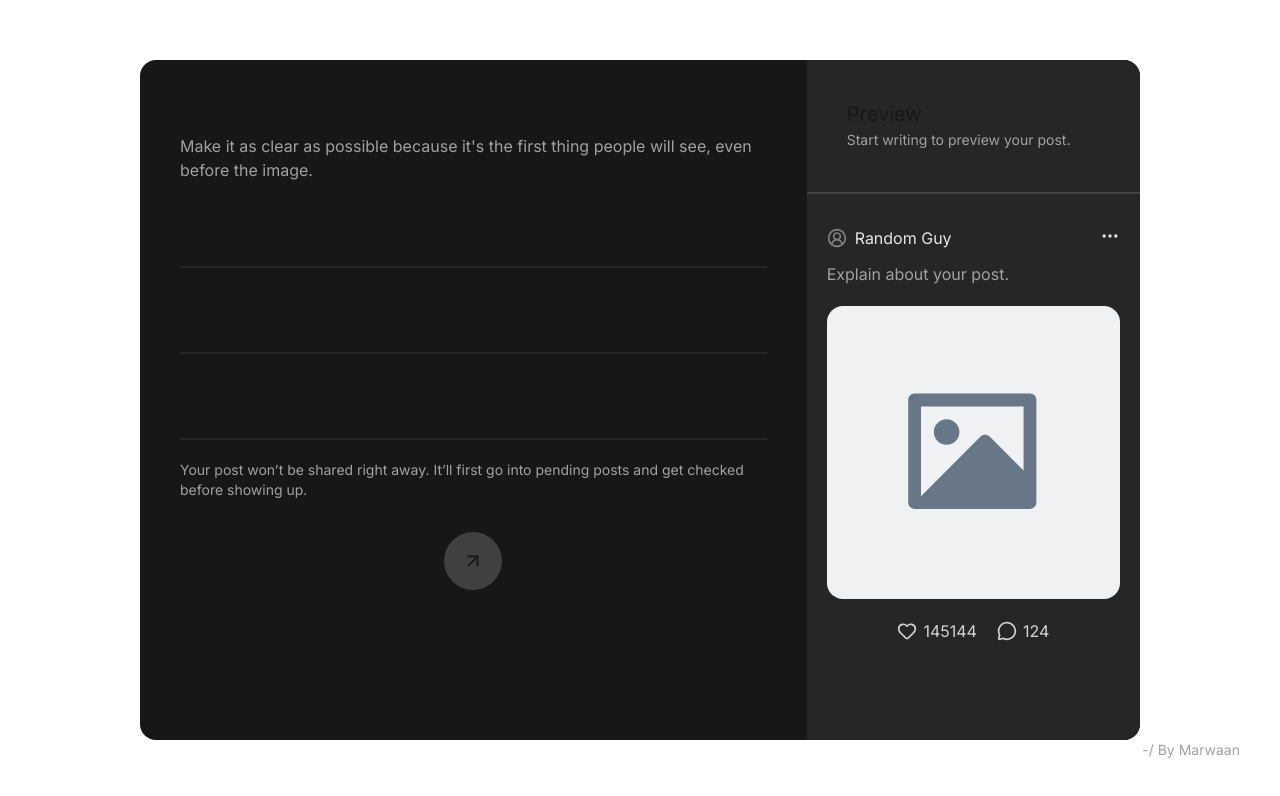
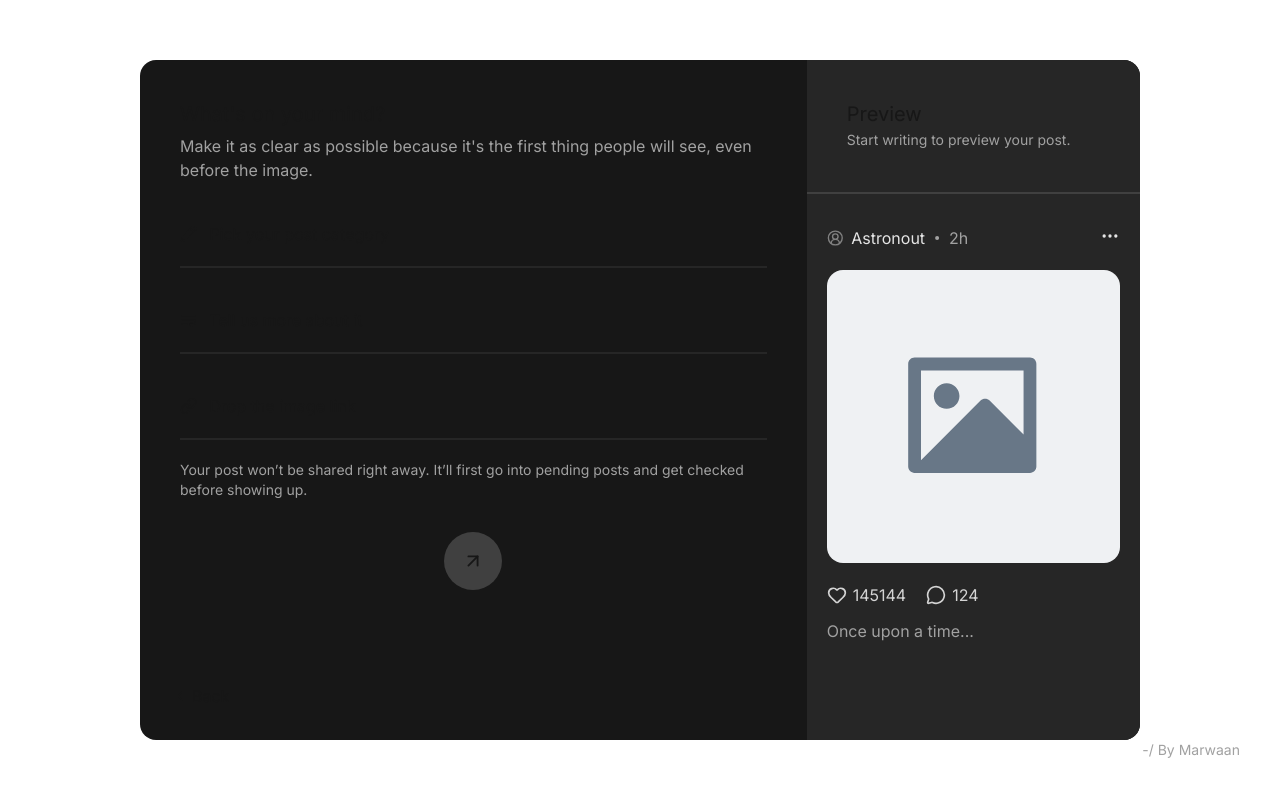
Before and after one commit to shaikali-c/spac, a Next.js app: page /create in a window 1280 px wide. Shown: the top 796 px of the page. Built offline with nearby package versions, Linux system fonts and the light colour scheme.

Commit message:
A major update in post UI, removed unused states and conditions

```diff
--- a/app/create/page.js
+++ b/app/create/page.js
@@ -5,7 +5,6 @@ import { useState } from "react";
 
 export default function Create() {
   const [postData, setPostData] = useState({});
-  console.log(postData);
   return (
     <section className="w-screen h-dvh md:h-screen md:justify-center flex items-center md:p-0">
       <div className="h-170 md:max-w-250 md:bg-neutral-900 md:rounded-2xl grid md:grid-cols-[minmax(0,2fr)_1fr] grid-cols-1 overflow-hidden">
--- a/components/ui/create/columns/col1.jsx
+++ b/components/ui/create/columns/col1.jsx
@@ -1,12 +1,12 @@
 import {
   ArrowUpRight,
-  CircleAlert,
-  Link,
+  ChevronLeft,
+  LinkIcon,
   Pencil,
-  Play,
   WrapText,
 } from "lucide-react";
 import CreateInput from "../createInput";
+import Link from "next/link";
 
 export default function CreateCol1({ postData, setPostData }) {
   return (
@@ -29,7 +29,7 @@ export default function CreateCol1({ postData, setPostData }) {
           <Pencil size={18} />
         </CreateInput>
         <CreateInput
-          placeholder={"Explain about your post"}
+          placeholder={"Tell us more about it"}
           setPostData={setPostData}
           inputValue={postData.content}
           keyValue={"content"}
@@ -44,7 +44,7 @@ export default function CreateCol1({ postData, setPostData }) {
           keyValue={"imageLink"}
           postData={postData}
         >
-          <Link size={18} />
+          <LinkIcon size={18} />
         </CreateInput>
         <p className="text-sm text-neutral-400">
           Your post won’t be shared right away. It’ll first go into pending
@@ -53,10 +53,18 @@ export default function CreateCol1({ postData, setPostData }) {
         {/* <p className="text-red-500">
           The title is too short, please make it more informative.
         </p> */}
-        <button className="bg-neutral-700 w-fit mx-auto p-4.5 rounded-full mt-3 hover:bg-sky-600 cursor-pointer transition-all">
+        <button
+          className={`bg-neutral-700 w-fit mx-auto p-4.5 rounded-full mt-3 hover:bg-sky-600 cursor-pointer transition-all`}
+        >
           <ArrowUpRight size={22} />
         </button>
       </section>
+      <Link
+        href={"/discover"}
+        className="absolute bottom-8 left-8 hover:underline flex items-center gap-1"
+      >
+        <ChevronLeft size={16} /> Back
+      </Link>
       <footer className="fixed bottom-0 right-0 p-10 text-sm text-neutral-400">
         <p>-/ By Marwaan</p>
       </footer>
--- a/components/ui/create/createInput.jsx
+++ b/components/ui/create/createInput.jsx
@@ -3,38 +3,7 @@
 import { ArrowUpRight, Ban } from "lucide-react";
 import { useState } from "react";
 
-const _spaceKeywords = [
-  "black_hole",
-  "supernova",
-  "neutron_star",
-  "white_dwarf",
-  "red_giant",
-  "planetary_nebula",
-  "asteroid_belt",
-  "cosmic_ray",
-  "dark_matter",
-  "dark_energy",
-  "exoplanet",
-  "galaxy_cluster",
-  "event_horizon",
-  "interstellar_medium",
-  "light_year",
-  "meteor_shower",
-  "orbital_period",
-  "protoplanetary_disk",
-  "pulsar",
-  "quasar",
-  "solar_flare",
-  "space_station",
-  "star_cluster",
-  "supercluster",
-  "telescope",
-  "universe",
-  "wormhole",
-  "comet_tail",
-  "gamma_ray_burst",
-  "nebula",
-];
+import { _spaceKeywords } from "@/constants/spaceKeywords";
 
 export default function CreateInput({
   placeholder,
@@ -88,7 +57,7 @@ export default function CreateInput({
       />
       {categoryFocus && (
         <div
-          className={`absolute top-full h-50 w-full z-10 bg-neutral-800 flex flex-col overflow-y-auto rounded-b-xl ${
+          className={`absolute top-full h-50 w-full z-10 bg-neutral-800 flex flex-col overflow-y-auto ${
             categoryFocus ? "border-t-2 border-sky-600" : ""
           } border-neutral-700`}
         >
@@ -104,7 +73,7 @@ export default function CreateInput({
           ))}
           {spaceKeywords.length === 0 && (
             <span className="border-b-2 bg-neutral-800 transition-all border-neutral-600 px-7 p-5 flex items-center gap-2.5">
-              Keyword not found
+              Category not found
               <Ban size={18} />
             </span>
           )}
--- a/components/ui/post/interaction.jsx
+++ b/components/ui/post/interaction.jsx
@@ -9,7 +9,7 @@ export default function PostInteraction({ children, amount }) {
       onClick={handleClick}
     >
       {children}
-      <p>{amount}</p>
+      <p className="text-neutral-300">{amount}</p>
     </div>
   );
 }
--- a/components/ui/post/post.jsx
+++ b/components/ui/post/post.jsx
@@ -1,5 +1,6 @@
 import {
   CircleUserRound,
+  Dot,
   Ellipsis,
   Heart,
   MessageCircle,
@@ -24,27 +25,28 @@ export default function Post({
 }) {
   return (
     <div
-      className={`p-5 w-full max-w-150 border-neutral-900 flex flex-col ${
+      className={`p-5 w-full max-w-140 border-neutral-900 flex flex-col ${
         !previewMode ? "md:border-x-2 border-b-2 " : ""
       }`}
     >
       <header className="flex justify-between text-neutral-200">
         <div className="flex items-center gap-2">
           <CircleUserRound color="grey" size={20} />
-          {!previewMode ? (
-            <Link href={"/discover/tag"} className="hover:underline">
-              {data.userName}
-            </Link>
-          ) : (
-            <p>Random Guy</p>
-          )}
+          <Link
+            href={"/discover/tag"}
+            className="hover:underline flex items-center w-full"
+          >
+            {data.userName ? data.userName : "Astronout"}
+            <span className="flex text-neutral-400">
+              <Dot />
+              2h
+            </span>
+          </Link>
         </div>
         <Ellipsis size={20} />
       </header>
       {/* Focus on Image Render Condition */}
-      <p className="pt-3 text-neutral-400">
-        {data.content ? data.content : "Explain about your post."}
-      </p>
+
       {/* {data.imageLink && (
         <Image
           src={SpaceImage}
@@ -70,15 +72,12 @@ export default function Post({
               e.currentTarget.src = "/assets/placeholder_image.svg"; // from /public/fallback.png
             }}
             alt="Post Image"
-            className="rounded-2xl mt-5 object-cover max-h-80"
+            className="rounded-2xl mt-5 object-cover h-full w-full max-h-80"
           />
         </div>
       )}
-      <div
-        className={`flex ${
-          !previewMode ? "justify-between" : "justify-center"
-        } items-center w-full pt-5 md:px-5`}
-      >
+
+      <div className={`flex items-center w-full pt-5`}>
         {/* Custom condition that likes will show only if there's a image link provided, makes sense right? I guess. */}
         <div className="flex items-center pb-0 gap-5 text-neutral-300">
           <PostInteraction amount={likes}>
@@ -88,13 +87,10 @@ export default function Post({
             <MessageCircle size={20} />
           </PostInteraction>
         </div>
-        {!previewMode && (
-          <p className="text-neutral-400 flex items-center gap-1.5">
-            <Star fill="#006fff" color="#006fff" size={10} />
-            {data.category}
-          </p>
-        )}
       </div>
+      <p className="pt-3 text-neutral-400">
+        {data.content ? data.content : "Once upon a time..."}
+      </p>
     </div>
   );
 }
--- /dev/null
+++ b/constants/spaceKeywords.js
@@ -0,0 +1,32 @@
+export const _spaceKeywords = [
+  "black_hole",
+  "supernova",
+  "neutron_star",
+  "white_dwarf",
+  "red_giant",
+  "planetary_nebula",
+  "asteroid_belt",
+  "cosmic_ray",
+  "dark_matter",
+  "dark_energy",
+  "exoplanet",
+  "galaxy_cluster",
+  "event_horizon",
+  "interstellar_medium",
+  "light_year",
+  "meteor_shower",
+  "orbital_period",
+  "protoplanetary_disk",
+  "pulsar",
+  "quasar",
+  "solar_flare",
+  "space_station",
+  "star_cluster",
+  "supercluster",
+  "telescope",
+  "universe",
+  "wormhole",
+  "comet_tail",
+  "gamma_ray_burst",
+  "nebula",
+];
```
